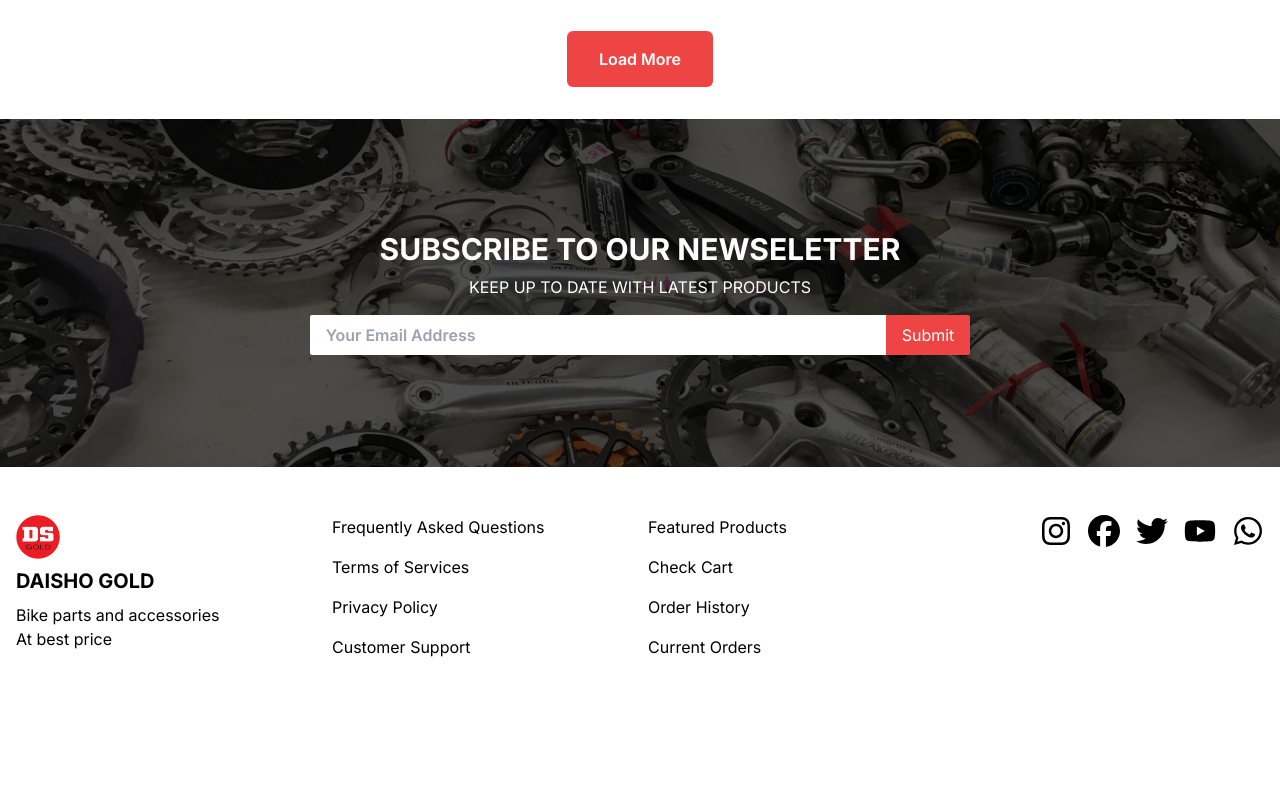
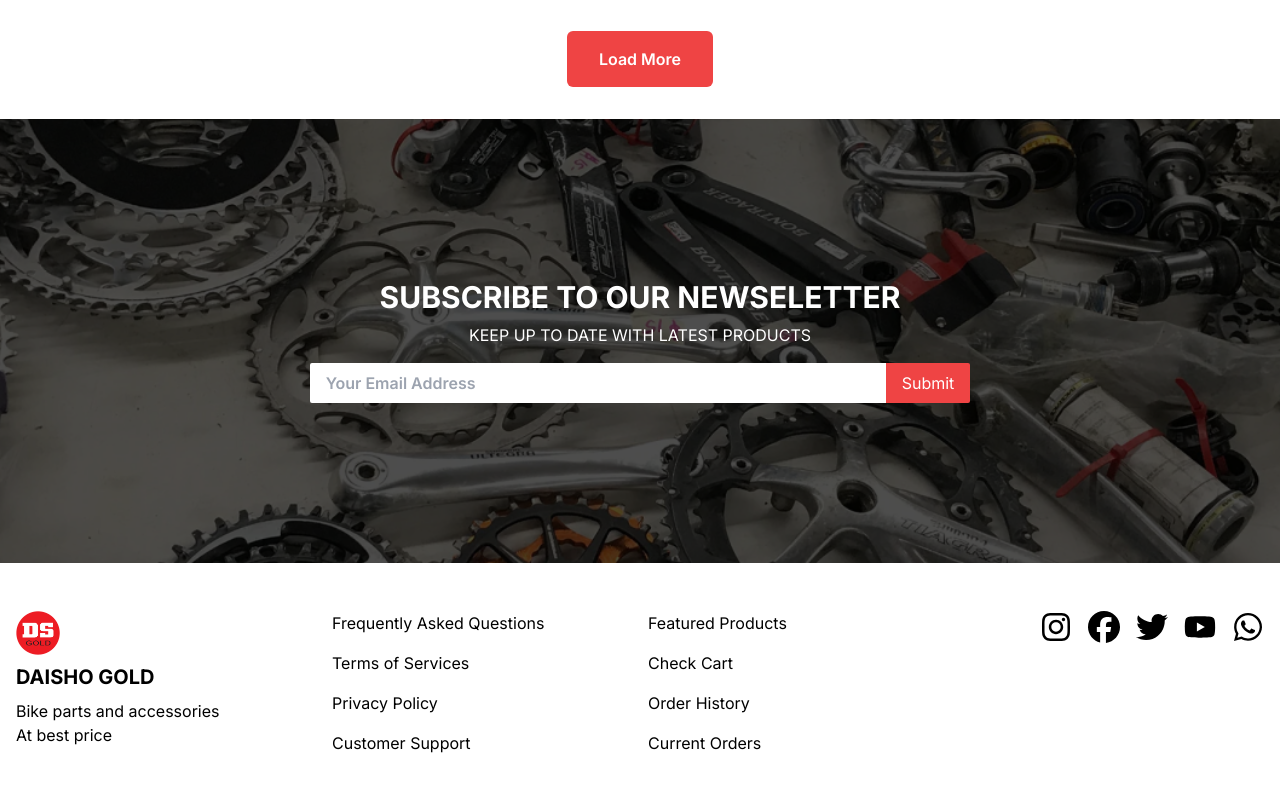
Before and after one commit to m-ans-ishfaq/daisho-gold, a Next.js app: page / in a window 1280 px wide. Shown: the part 1913-2704 px from the top of the page. Before the commit the page ends 2620 px from the top, so only its background shows below. Built offline with nearby package versions, Linux system fonts and the light colour scheme; no server answers.

Commit message:
Fixed issue with newsletter

```diff
--- a/app/containers/newsletter.tsx
+++ b/app/containers/newsletter.tsx
@@ -4,7 +4,7 @@ import { NewsletterBg } from "../assets";
 export function Newsletter()
 {
     return (
-        <section id="newsletter" className="relative p-4 py-28 flex justify-center">
+        <section id="newsletter" className="relative p-4 py-40 flex justify-center">
             <div className="container flex justify-center items-center">
                 <div className="absolute z-[1] w-full h-full top-0 left-0 bg-black" />
                 <Image src={NewsletterBg} alt="" className="absolute z-[2] opacity-30 w-full h-full top-0 left-0 object-cover object-center" />
```
